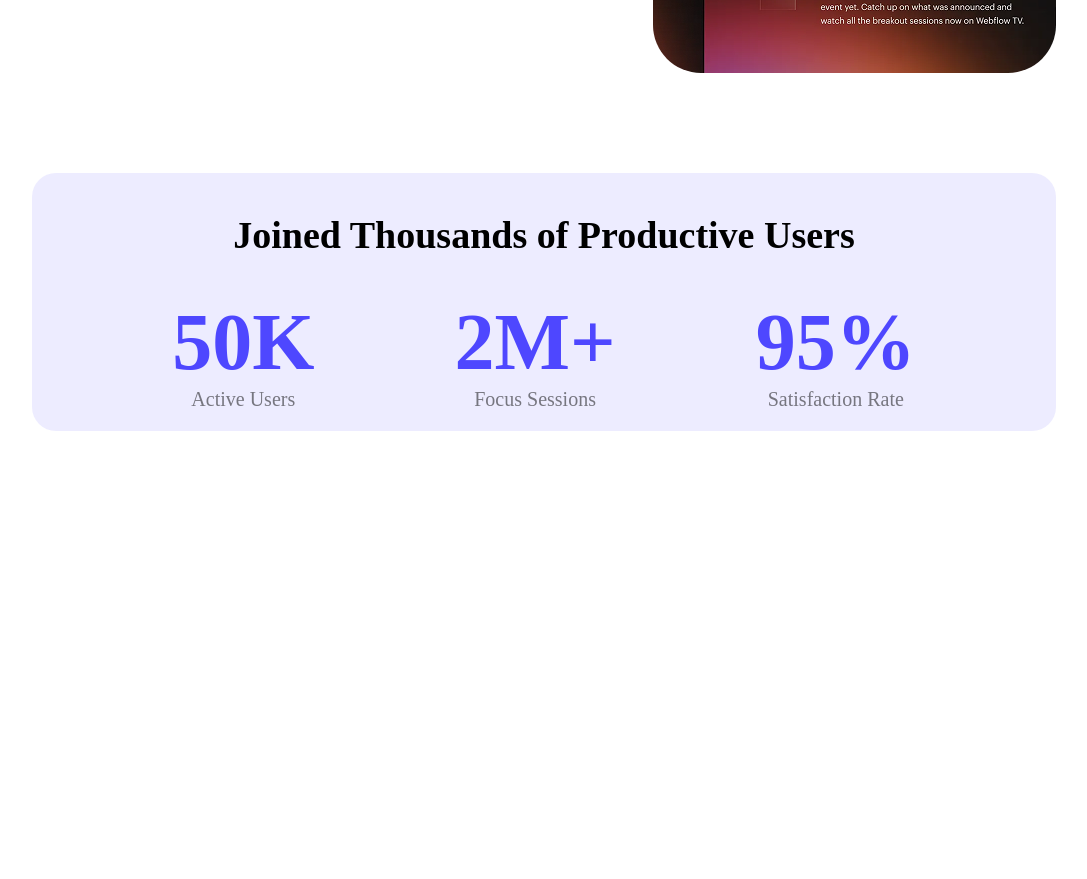
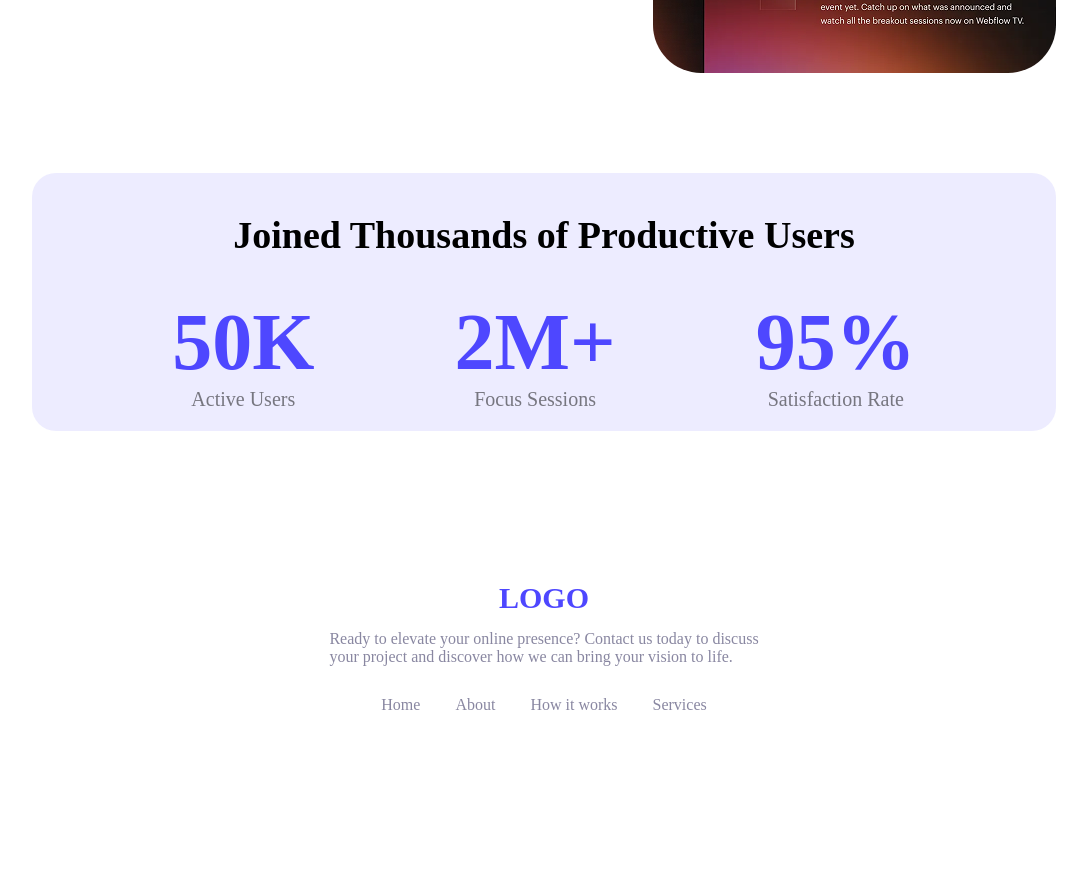
Before and after one commit to Sanjidayesmintuly/web-flow-B12A01-Project, a plain HTML site: page index.html in a window 1280 px wide. Shown: the part 1155-2034 px from the top of the page, without its empty margins (96-1183 px from the left). Before the commit the page ends 1586 px from the top, so only its background shows below. Drawn offline with Linux system fonts and the light colour scheme.

Commit message:
add footer section

```diff
--- a/css/style.css
+++ b/css/style.css
@@ -100,3 +100,49 @@ div.box-container {
   justify-content: space-evenly;
   align-items: center;
 }
+
+h2.footer-section {
+  font-size: 65px;
+  font-weight: bold;
+  height: 230px;
+  width: 500px;
+  display: flex;
+  justify-content: space-between;
+  text-align: center;
+  padding: 100px;
+  text-align: center;
+}
+div.footer-section {
+  justify-content: center;
+  height: 100%;
+  width: 100%;
+  display: flex;
+  flex-direction: column;
+  align-items: center;
+  gap: 15px;
+
+  padding: 150px 0;
+}
+
+div.footer-section h2 {
+  color: #4e47ff;
+  font-size: 30px;
+}
+div.footer-section p {
+  color: #8987a1;
+}
+.footer-nav a {
+  position: relative;
+  text-decoration: none;
+  color: #8987a1;
+}
+
+ul.footer-nav {
+  display: flex;
+  justify-content: center;
+  gap: 35px;
+  padding: 15px;
+  list-style: none;
+  margin: 0;
+  color: #8987a1;
+}
--- a/index.html
+++ b/index.html
@@ -59,5 +59,22 @@
         </div>
       </div>
     </main>
+    <footer>
+      <div class="footer-section">
+        <h2>LOGO</h2>
+        <p>
+          Ready to elevate your online presence? Contact us today to discuss
+          <br />
+          your project and discover how we can bring your vision to life.
+        </p>
+
+        <ul class="footer-nav">
+          <li><a href="//www.w3schools.com/html/">Home</a></li>
+          <li><a href="https://sellercentral.amazon.com/">About</a></li>
+          <li><a href="https://www.pranfoods.net/">How it works</a></li>
+          <li><a href="//www.aarong.com/">Services</a></li>
+        </ul>
+      </div>
+    </footer>
   </body>
 </html>
```
